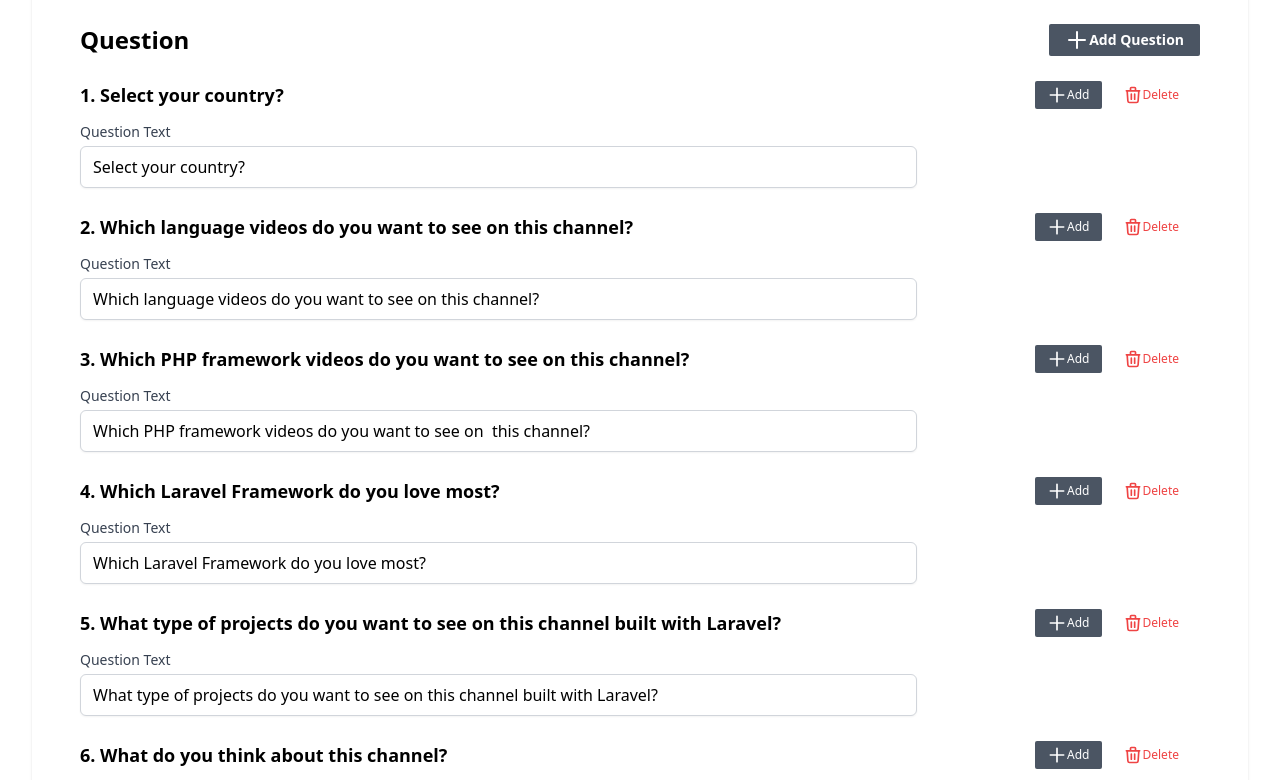
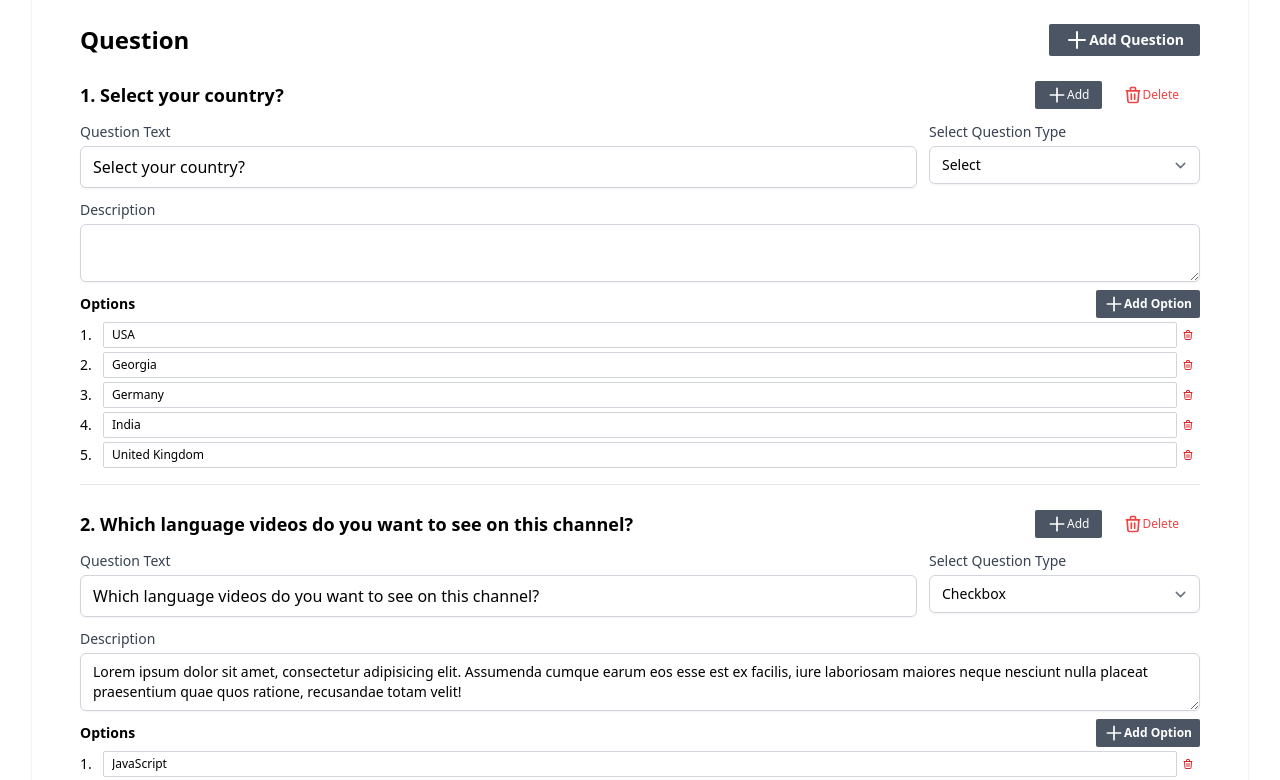
Before and after one commit to alamgirweb11/survey-app, a Vue app in the folder vue/: page /surveys/1 in a window 1280 px wide. Shown: the part 702-1482 px from the top of the page. Built offline with nearby package versions, Linux system fonts and the light colour scheme; sample sign-in values are in the browser's storage.

Commit message:
render question type in questionEditor

```diff
--- a/vue/package.json
+++ b/vue/package.json
@@ -12,6 +12,7 @@
     "@heroicons/vue": "^1.0.6",
     "@tailwindcss/forms": "^0.5.2",
     "axios": "^0.27.2",
+    "uuid": "^8.3.2",
     "vue": "^3.2.25",
     "vue-router": "^4.0.15",
     "vuex": "^4.0.2"
--- a/vue/src/components/editor/QuestionEditor.vue
+++ b/vue/src/components/editor/QuestionEditor.vue
@@ -72,14 +72,129 @@
     </div>
     <!-- / question -->
     <!--  question type -->
-    <div class="mt-3 col-span-3"></div>
+    <div class="mt-3 col-span-3">
+      <label for="question_type" class="block text-sm font-medium text-gray-700"
+        >Select Question Type</label
+      >
+      <select
+        id="question_type"
+        name="question_type"
+        v-model="model.type"
+        @change="typeChange()"
+        class="mt-1 py-2 px-3 block w-full bg-white shadow-sm rounded-md border border-gray-300 sm:text-sm focus:outline-none focus:ring-indigo-500 focus:border-indigo-500"
+      >
+        <option
+          v-for="questionType in questionTypes"
+          :key="questionType"
+          :value="questionType"
+        >
+          {{ upperCaseFirst(questionType) }}
+        </option>
+      </select>
+    </div>
     <!-- / question type -->
   </div>
   <!-- question description -->
+  <div class="mt-3 col-span-9">
+    <label
+      :for="'question_description_' + model.id"
+      class="block text-sm font-medium text-gray-700"
+    >
+      Description
+    </label>
+    <textarea
+      :name="'question_description_' + model.id"
+      v-model="model.description"
+      @change="dataChange"
+      :id="'question_description_' + model.id"
+      class="mt-1 focus:ring-indigo-500 focus:border-indigo-500 block w-full shadow-sm sm:text-sm border-gray-300 rounded-md"
+    />
+  </div>
   <!-- / question description -->
+
+  <!-- data -->
+  <div>
+    <div v-if="shouldHaveOptions()" class="mt-2">
+      <h4 class="text-sm font-semibold mb-1 flex justify-between items-center">
+        Options
+        <!-- add new options -->
+        <button
+          type="button"
+          @click="addOption()"
+          class="flex items-center text-xs py-1 px-2 rounded-sm text-white bg-gray-600 hover:bg-gray-700"
+        >
+          <svg
+            xmlns="http://www.w3.org/2000/svg"
+            class="h-5 w-5"
+            fill="none"
+            viewBox="0 0 24 24"
+            stroke="currentColor"
+            stroke-width="2"
+          >
+            <path
+              stroke-linecap="round"
+              stroke-linejoin="round"
+              d="M12 4v16m8-8H4"
+            />
+          </svg>
+          Add Option
+        </button>
+        <!-- / add new options -->
+      </h4>
+
+      <div
+        v-if="!model.data.options?.length"
+        class="text-xs text-gray-600 text-center py-3"
+      >
+        You don't have any options defined.
+      </div>
+      <!-- option list -->
+      <div
+        v-for="(option, index) in model.data.options"
+        :key="option.uuid"
+        class="flex items-center mb-1"
+      >
+        <span class="w-6 text-sm">{{ index + 1 }}. </span>
+        <input
+          type="text"
+          v-model="option.text"
+          @change="dataChange"
+          class="w-full rounded-sm py-1 px-2 text-xs border border-gray-300 focus:border-indigo-500"
+        />
+        <!-- delete option -->
+        <button
+          type="button"
+          @click="removeOption(option)"
+          class="h-6 w-6 rounded-full flex items-center justify-center border border-transparent transition-colors hover:border-red-100 text-red-600"
+        >
+          <svg
+            xmlns="http://www.w3.org/2000/svg"
+            class="h-3 w-3"
+            fill="none"
+            viewBox="0 0 24 24"
+            stroke="currentColor"
+            stroke-width="2"
+          >
+            <path
+              stroke-linecap="round"
+              stroke-linejoin="round"
+              d="M19 7l-.867 12.142A2 2 0 0116.138 21H7.862a2 2 0 01-1.995-1.858L5 7m5 4v6m4-6v6m1-10V4a1 1 0 00-1-1h-4a1 1 0 00-1 1v3M4 7h16"
+            />
+          </svg>
+        </button>
+        <!-- / delete option -->
+      </div>
+      <!-- / option list -->
+    </div>
+  </div>
+  <!-- / data -->
+
+  <hr class="my-4" />
 </template>
 <script setup>
-import { ref } from "vue";
+import { ref, computed } from "vue";
+import { v4 as uuidv4 } from "uuid";
+import store from "../../store";
 
 const props = defineProps({
   question: Object,
@@ -90,4 +205,51 @@ const emit = defineEmits(["change", "addQuestion", "deleteQuestion"]);
 
 // re-create the whole question data to avoid unintentional reference change
 const model = ref(JSON.parse(JSON.stringify(props.question)));
+
+// get question types from vuex
+const questionTypes = computed(() => store.state.questionTypes);
+function upperCaseFirst(str) {
+  return str.charAt(0).toUpperCase() + str.slice(1);
+}
+
+// check if the question should have options
+function shouldHaveOptions() {
+  return ["select", "radio", "checkbox"].includes(model.value.type);
+}
+
+function getOptions() {
+  return model.value.data.options;
+}
+function setOptions(options) {
+  model.value.data.options = options;
+}
+
+// add options
+function addOption() {
+  setOptions([...getOptions(), { uuid: uuidv4(), text: "" }]);
+  dataChange();
+}
+// remove option
+function removeOption(op) {
+  setOptions(getOptions().filter((opt) => opt !== op));
+  dataChange();
+}
+
+// type change
+function typeChange() {
+  if (shouldHaveOptions()) {
+    setOptions(getOptions() || []);
+  }
+  dataChange();
+}
+
+// emit the data change
+function dataChange() {
+  const data = JSON.parse(JSON.stringify(model.value));
+  if (!shouldHaveOptions()) {
+    delete data.data.options;
+  }
+
+   emit("change", data);
+}
 </script>
--- a/vue/src/store/index.js
+++ b/vue/src/store/index.js
@@ -136,7 +136,8 @@ const store = createStore({
                   data: {},
                   token: sessionStorage.getItem("TOKEN")
           },
-          surveys: [...tempSurveys]
+          surveys: [...tempSurveys],
+          questionTypes: ['text', 'select', 'radio', 'checkbox', 'textarea'],
        },
        getters: {},
 
```
Also changed, not shown: 1 other file (tests, documents, lock files or other folders).
